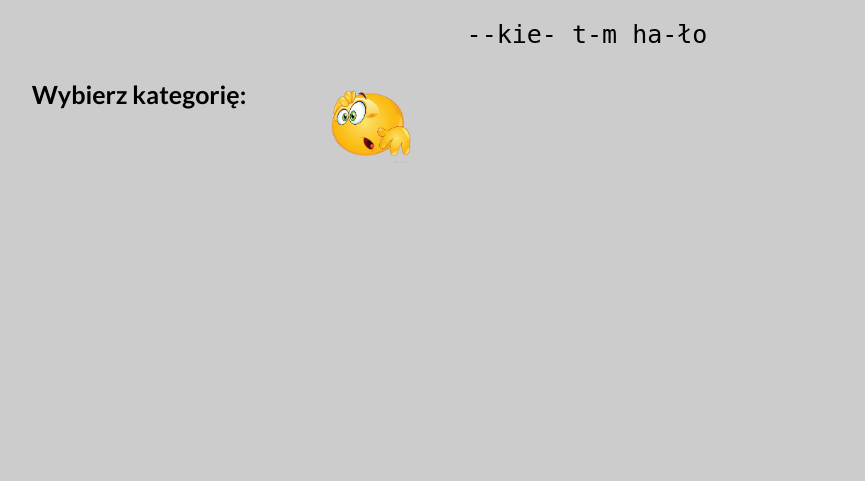
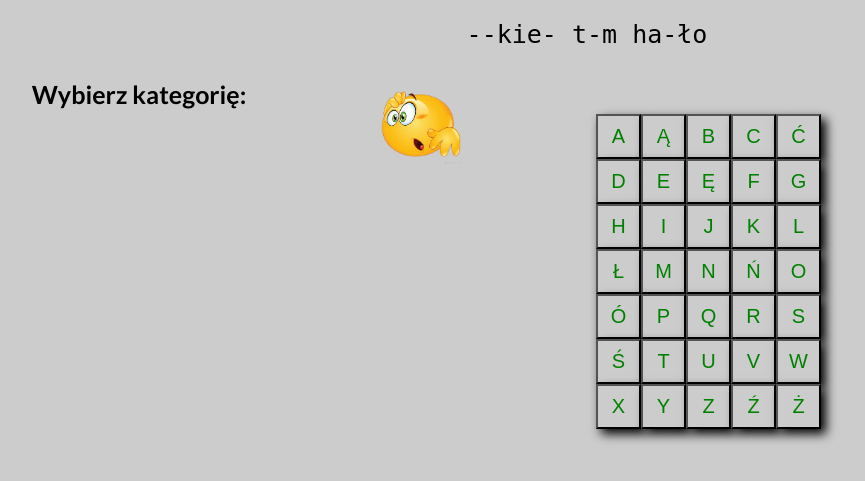
Before and after one commit to jurek55/szubienica2, a PHP site: page /poczatek.php in a window 1280 px wide. Shown: the part 40-521 px from the top of the page, without its empty margins (53-918 px from the left). Run offline with PHP 8.4, Linux system fonts and the light colour scheme; the visitor is signed in with stand-in values (Sample User, id 1).

Commit message:
Update poczatek.php

```diff
--- a/poczatek.php
+++ b/poczatek.php
@@ -8,20 +8,23 @@
 ?>
 
 <!DOCTYPE html>
-<html>
+<html lang="pl">
 
     <head>
         <meta charset="utf8">
         <title>Szubienica</title>
-    <link href="https://fonts.googleapis.com/css?family=Lato:400,400i,700&display=swap&subset=latin-ext" rel="stylesheet">
-    <link rel="stylesheet" type="text/css" href="style.css">
+        <meta name="viewport" content="width=device-width"/>
+        <link href="https://fonts.googleapis.com/css?family=Lato:400,400i,700&display=swap&subset=latin-ext" rel="stylesheet"/>
+
+        <link rel="stylesheet" type="text/css" href="style.css"/>
         <script rel="javascript" src="jquery321.js"></script>
         <script rel="javascript" src="klawiaturanieakt.js" type="text/javascript"></script>
         <script rel="javascript" src="kategorie_poczatek.js" type="text/javascript"></script>
     </head>
 
     <body>
-<input type="hidden" id="spis_kategorii" value='<?php echo $_SESSION['json_kat'] ?>'>
+        <input type="hidden" id="spis_kategorii" value='<?php echo $_SESSION['json_kat'] ?>'/>
+
         <div class="container">
         <header>HASŁO DO ODGADNIĘCIA</header>
         <div class="haslo">--kie- t-m ha-ło</div>
@@ -29,9 +32,9 @@
                     <header>Wybierz kategorię:</header>
                     <ol></ol>
                 </div>
-<div class="obraz"><img src="img/ojej.png"></div>
-<div class="klawiatura"></div>
+            <div class="image"><img src="img/ojej.png"></div>
+            <div class="okladka klawisze"></div>
+            <div class="break"></div>
         </div>
-
     </body>
 </html>
```
Lines whose indentation alone changed are shown as unchanged.
